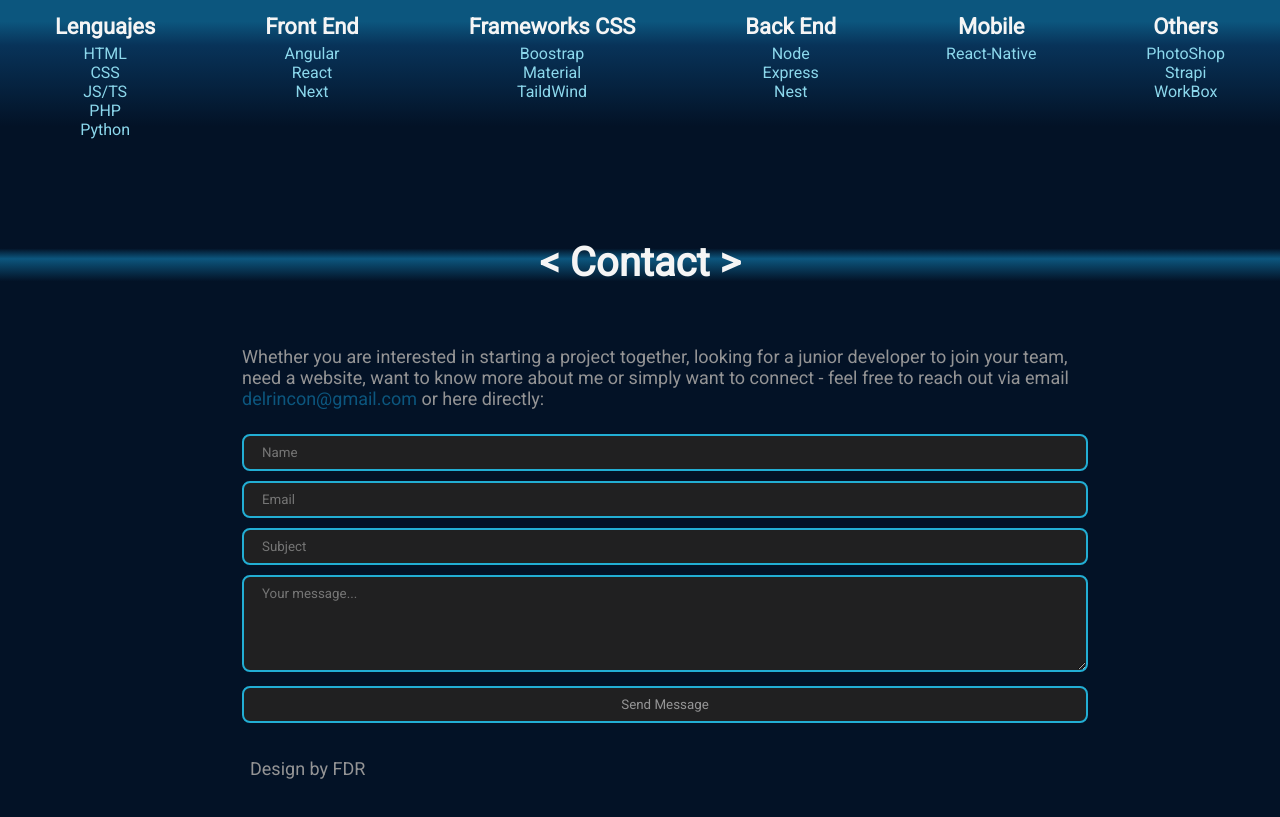
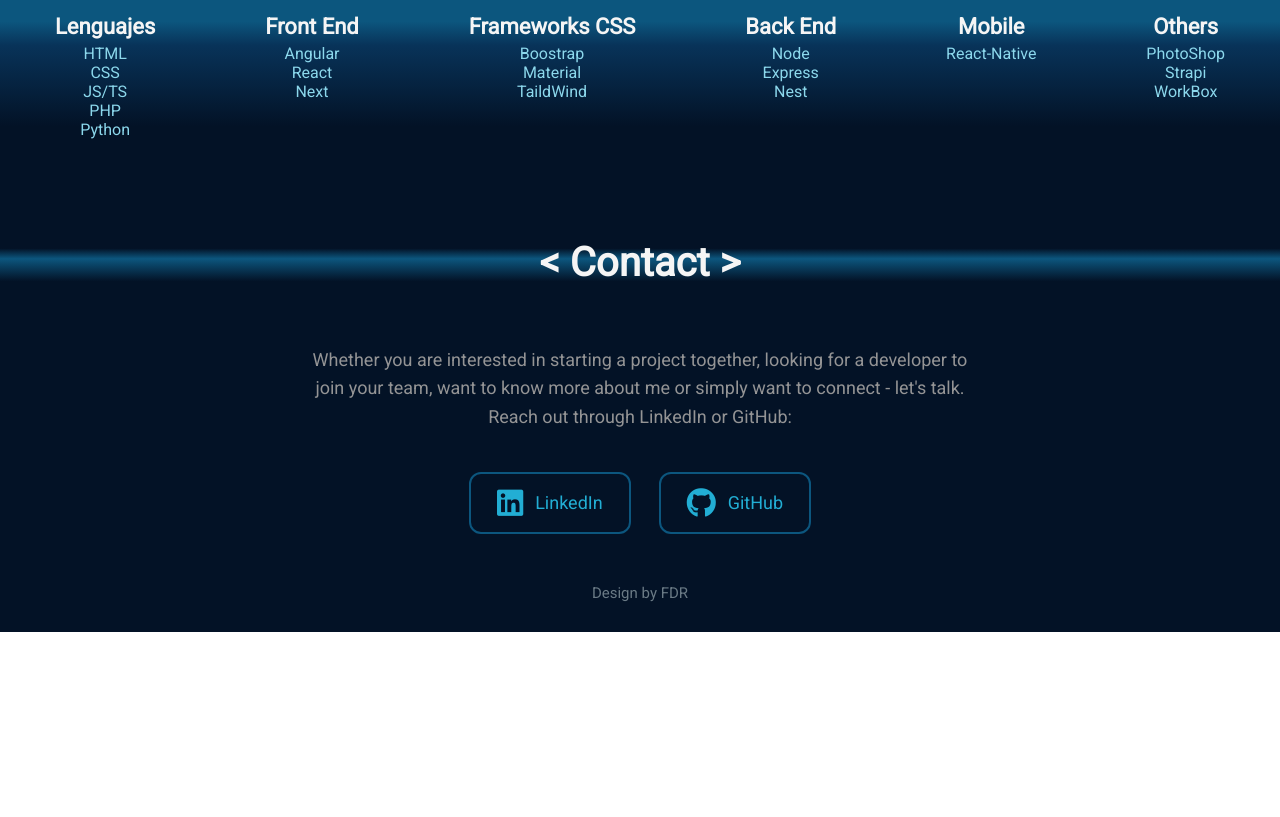
Before and after one commit to FededelRincon/portfolioFDR-react, a React (Vite) app: page / in a window 1280 px wide. Shown: the part 2220-3037 px from the top of the page. After the commit the page ends 2852 px from the top, so only its background shows below. Built offline with nearby package versions, Linux system fonts and the light colour scheme.

Commit message:
plans 04 remove contact form - complete

```diff
--- a/src/components/about/About.jsx
+++ b/src/components/about/About.jsx
@@ -47,7 +47,11 @@
           />
 
           <input
-            onClick={() => window.scroll({ top: 5000, behavior: "smooth" })}
+            onClick={() =>
+              document
+                .getElementById("contact")
+                ?.scrollIntoView({ behavior: "smooth" })
+            }
             className="button-about"
             type="submit"
             value="Contact Me"
--- a/src/components/footer/Footer.css
+++ b/src/components/footer/Footer.css
@@ -3,9 +3,6 @@
   background-color: #031226;
   color: #949495;
   padding-top: 20px;
-  z-index: -2;
-  bottom: 0;
-  left: 0;
 }
 
 .footer-title {
@@ -15,82 +12,71 @@
   background-color: #0C567E;
 }
 
-.footer-info {
-  font-size: 30px;
-  padding: 0px 0px 0px 50px;
-  width: 70%;
+.footer-contact {
+  display: flex;
+  flex-direction: column;
+  align-items: center;
+  max-width: 720px;
   margin: 0 auto;
+  padding: 20px 24px 40px;
+  text-align: center;
 }
 
-.footer-info > h1 {
-  padding-bottom: 5px;
+.form-text {
+  font-size: 18px;
+  line-height: 1.6;
+  margin-bottom: 40px;
 }
 
-.footer-contact {
-  font-size: 18px;
-  padding: 20px 0 30px 50px;
-  width: 70%;
-  margin: 0 auto;
+.social-links {
+  display: flex;
+  gap: 28px;
+  flex-wrap: wrap;
+  justify-content: center;
 }
 
-.footer-form .email-color {
-  color: #0c567e;
+.social-links a {
+  display: flex;
+  align-items: center;
+  gap: 12px;
+  padding: 14px 26px;
+  border: 2px solid #0c567e;
+  border-radius: 12px;
+  color: #22aed4;
   text-decoration: none;
+  font-size: 18px;
+  font-weight: 500;
+  transition: all 0.25s ease-out;
 }
 
-.form-text{
-  margin-bottom: 20px;
+.social-links i {
+  font-size: 30px;
 }
 
-.field{
-  background-color: #202021;
-  color: #949495;
-  border: 2px solid #22aed4;
-  border-radius: 8px;
-
-  width: 100%;
-  padding: 9px 18px;
-  margin: 5px 0;
-}
-
-.button {
-  background-color: #202021;
-  color: #949495;
-  border: 2px solid #22aed4;
-  border-radius: 8px;
-
-  width: 100%;
-  padding: 9px 18px;
-  margin: 5px 0;
-  transition: all 0.3s ease-out;
-}
-
-.button:hover {
-  background-color: #083359;
-  color: #949495;
-  transition: all 0.3s ease-out;
-  cursor: pointer;
+.social-links a:hover {
+  color: whitesmoke;
+  background-color: #0c567e;
+  border-color: #22aed4;
+  transform: translateY(-4px);
 }
 
 .design-by {
-  margin-left: 250px;
-  font-size: 18px;
-  color: #949495;
-  padding: 0 0 40px 0;
+  font-size: 15px;
+  color: #6a7a85;
+  text-align: center;
+  padding: 10px 0 30px 0;
 }
 
 @media only screen and (max-width: 960px) {
-
-  .footer-info {
-    text-align: center;
-    padding: 17px;
-    font-size: 23px;
+  .footer-title {
+    font-size: 32px;
   }
 
-  .footer-contact {
-    font-size: 14px;
-    padding: 0px 0 30px 0;
-    text-align: center;
+  .form-text {
+    font-size: 15px;
   }
 
+  .social-links {
+    gap: 18px;
+  }
 }
--- a/src/components/footer/Footer.jsx
+++ b/src/components/footer/Footer.jsx
@@ -3,39 +3,38 @@
 
 const Footer = () => {
     return (
-        <footer className="footer">
+        <footer className="footer" id="contact">
 
             <h3 className='footer-title'>{`< Contact >`}</h3>
                 <div className="footer-contact">
-                    <div className="footer-form">
-                        <p className="form-text">
-                            Whether you are interested in starting a project together, looking
-                            for a junior developer to join your team, need a website, want to
-                            know more about me or simply want to connect - feel free to reach
-                            out via email
-                            <a href="mailto:delrincon@gmail.com" className="email-color"> delrincon@gmail.com </a>
-                            or here directly:
-                        </p>
-                        <form action="https://formsubmit.co/e3965af50f27da9c17c16785397a2033" method="POST">
-                            <div>
-                                <input className="field" type="text" placeholder="Name" name="fullName" required />
-                            </div>
-                            <div>
-                                <input className="field" type="email" placeholder="Email" name="email" required />
-                            </div>
-                            <div>
-                                <input className="field" type="subject" placeholder="Subject" name="subject" required />
-                            </div>
-                            <div>
-                                <textarea className="field" cols="20" rows="5" placeholder="Your message..." name="description"></textarea>
-                            </div>
-                            <div >
-                                <input className="button" type="submit" value="Send Message" />
+                    <p className="form-text">
+                        Whether you are interested in starting a project together, looking
+                        for a developer to join your team, want to know more about me or
+                        simply want to connect - let's talk. Reach out through LinkedIn or
+                        GitHub:
+                    </p>
 
-                            </div>
-                        </form>
+                    <div className="social-links">
+                        <a
+                            href="https://www.linkedin.com/in/federico-del-rincon/"
+                            target="_blank"
+                            rel="noreferrer"
+                            aria-label="LinkedIn"
+                        >
+                            <i className="fab fa-linkedin"></i>
+                            <span>LinkedIn</span>
+                        </a>
+
+                        <a
+                            href="https://github.com/FededelRincon"
+                            target="_blank"
+                            rel="noreferrer"
+                            aria-label="GitHub"
+                        >
+                            <i className="fab fa-github"></i>
+                            <span>GitHub</span>
+                        </a>
                     </div>
-
                 </div>
             <div className="design-by">Design by FDR</div>
         </footer>
```
Also changed, not shown: plans/00-overview.md (+1 -1 lines).
